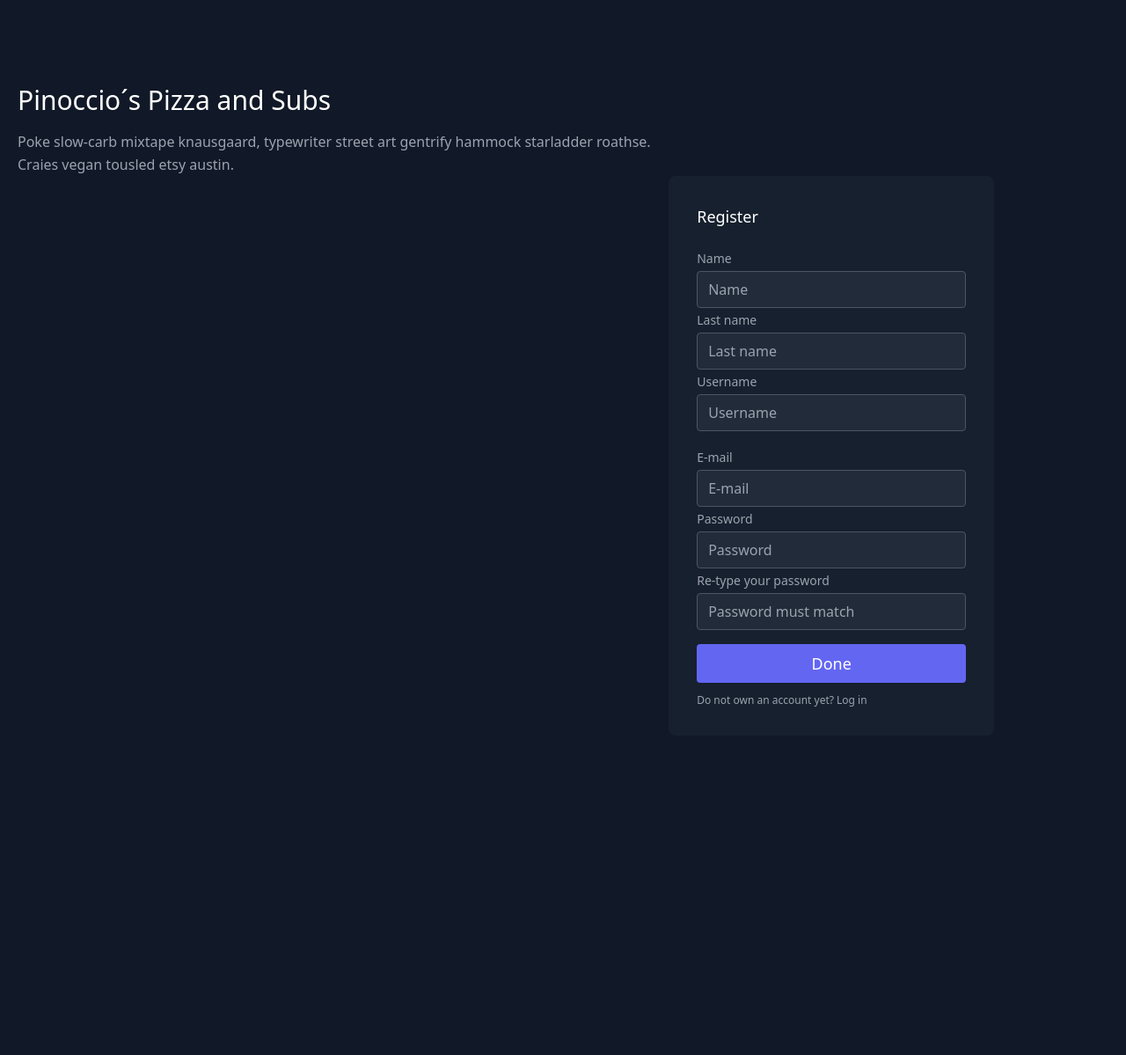
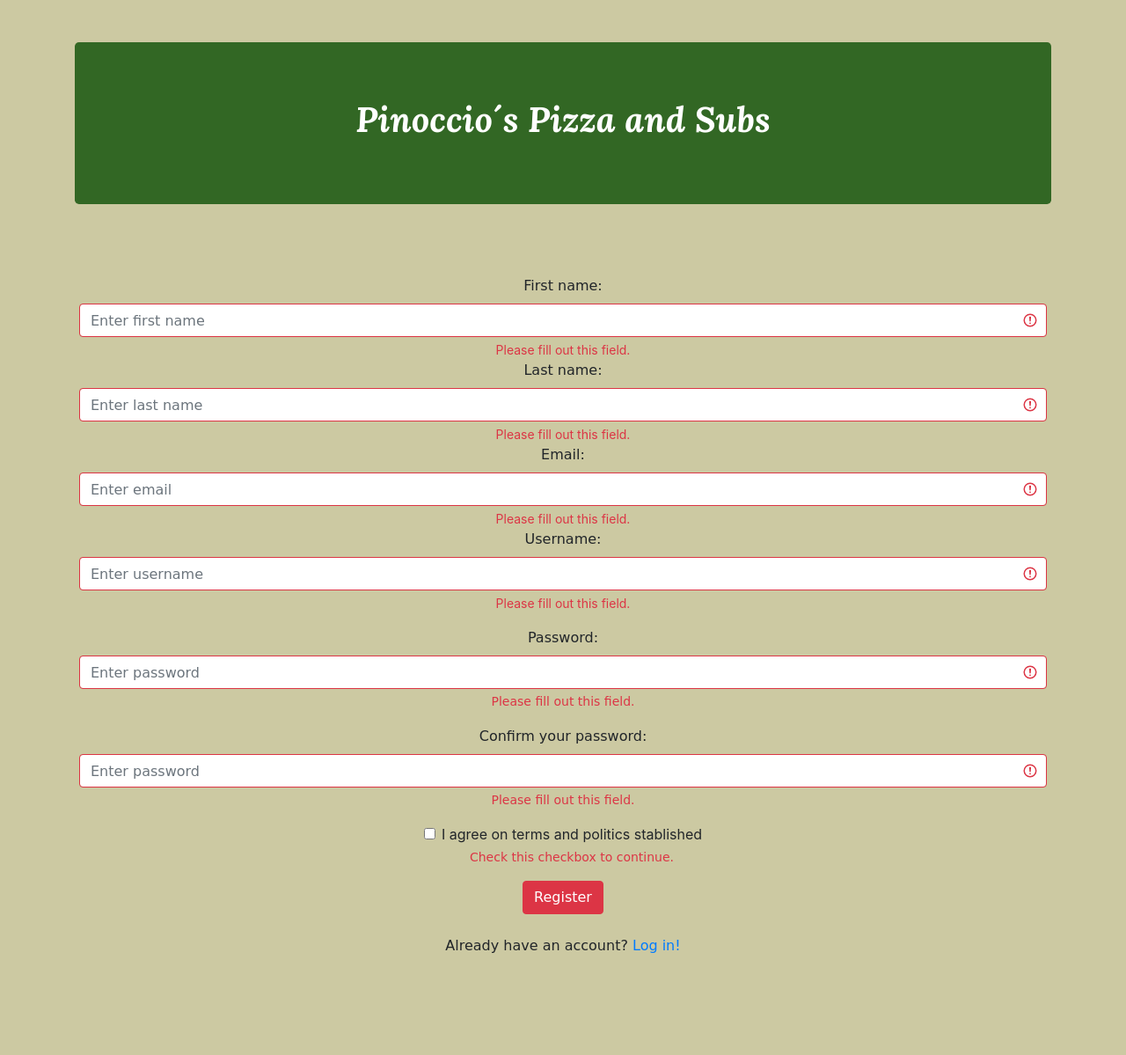
Before and after one commit to today-is-cinthia/cs50w-project3, a Django app: page / in a window 1280 px wide. Shown: the whole page at 88% size. Before the commit the page ends 803 px from the top, so only its background shows below. Run offline with Django 3.2, Linux system fonts and the light colour scheme; some libraries are stand-ins or nearby versions.

Commit message:
arreglado ajax y register

```diff
--- a/orders/templates/orders/register.html
+++ b/orders/templates/orders/register.html
@@ -4,49 +4,83 @@
     <meta charset="UTF-8">
     <meta http-equiv="X-UA-Compatible" content="IE=edge">
     <meta name="viewport" content="width=device-width, initial-scale=1.0">
-    <title>Document</title>
-    <script src="https://cdn.tailwindcss.com"></script>
+    <title>Pinoccio´s Pizza and Subs</title>
+    <link rel="stylesheet" href="https://cdn.jsdelivr.net/npm/bootstrap@4.6.1/dist/css/bootstrap.min.css">
+    <script src="https://cdn.jsdelivr.net/npm/jquery@3.6.0/dist/jquery.slim.min.js"></script>
+    <script src="https://cdn.jsdelivr.net/npm/popper.js@1.16.1/dist/umd/popper.min.js"></script>
+    <script src="https://cdn.jsdelivr.net/npm/bootstrap@4.6.1/dist/js/bootstrap.bundle.min.js"></script>
+    <style>
+      @import url('https://fonts.googleapis.com/css2?family=Lora:ital,wght@1,700&display=swap');
+      </style>
 </head>
 
-<body>
+<body style="background-color:#ccc9a2 ;">
   {% if messages %}
   {% for message in messages %}
+  <header>
+    <div style="font-family: 'Rubik Bubbles', cursive" class="alert alert-succes" role="alert">
       {{message}}
+    </div>
+  </header>
   {% endfor %}
   {% endif %}
-    <section class="text-gray-400 bg-gray-900 body-font">
-        <div class="container px-5 py-24 mx-auto flex flex-wrap items-center">
-          <div class="lg:w-3/5 md:w-1/2 md:pr-16 lg:pr-0 pr-0">
-            <h1 class="title-font font-medium text-3xl text-white">Pinoccio´s Pizza and Subs</h1>
-            <p class="leading-relaxed mt-4">Poke slow-carb mixtape knausgaard, typewriter street art gentrify hammock starladder roathse. Craies vegan tousled etsy austin.</p>
+  <center>
+    <div class="container">
+     <br><br> <div  style="background-color:#326724 ; color: white;"  class="jumbotron">
+        <h1  style="font-family:  'Lora', serif;">Pinoccio´s Pizza and Subs</h1>
       </div>
-          <form action="/" method="post">
+    </div>
+    <form action="/" class="was-validated" method="post">
       {% csrf_token %}
-          <div class="lg:w-2/6 md:w-1/2 bg-gray-800 bg-opacity-50 rounded-lg p-8 flex flex-col md:ml-auto w-full mt-10 md:mt-0">
-            <h2 class="text-white text-lg font-medium title-font mb-5">Register</h2>
-            <div class="relative mb-4">
-              <label for="name" class="leading-7 text-sm text-gray-400">Name</label>
-              <input placeholder="Name" type="text" id="name" name="name" class="w-full bg-gray-600 bg-opacity-20 focus:bg-transparent focus:ring-2 focus:ring-indigo-900 rounded border border-gray-600 focus:border-indigo-500 text-base outline-none text-gray-100 py-1 px-3 leading-8 transition-colors duration-200 ease-in-out">
-              <label for="lname" class="leading-7 text-sm text-gray-400">Last name</label>
-              <input placeholder="Last name" type="text" id="lname" name="lname" class="w-full bg-gray-600 bg-opacity-20 focus:bg-transparent focus:ring-2 focus:ring-indigo-900 rounded border border-gray-600 focus:border-indigo-500 text-base outline-none text-gray-100 py-1 px-3 leading-8 transition-colors duration-200 ease-in-out">
-              <label for="username" class="leading-7 text-sm text-gray-400">Username</label>
-              <input placeholder="Username" type="text" id="username" name="username" class="w-full bg-gray-600 bg-opacity-20 focus:bg-transparent focus:ring-2 focus:ring-indigo-900 rounded border border-gray-600 focus:border-indigo-500 text-base outline-none text-gray-100 py-1 px-3 leading-8 transition-colors duration-200 ease-in-out">
+      <div class="form-group">
+        <br><br>
+        <label style="font-family: 'Rubik Bubbles', cursive" for="uname">First name:</label>
+        <input style="font-family: 'Rubik Bubbles', cursive; width:1100px" type="text" class="form-control" id="name" placeholder="Enter first name" name="name" required>
+        <div class="valid-feedback">Valid.</div>
+        <div class="invalid-feedback">Please fill out this field.</div>
+
+        <label style="font-family: 'Rubik Bubbles', cursive" for="uname">Last name:</label>
+        <input style="font-family: 'Rubik Bubbles', cursive; width:1100px" type="text" class="form-control" id="lname" placeholder="Enter last name" name="lname" required>
+        <div class="valid-feedback">Valid.</div>
+        <div class="invalid-feedback">Please fill out this field.</div>
+
+        <label style="font-family: 'Rubik Bubbles', cursive" for="uname">Email:</label>
+        <input style="font-family: 'Rubik Bubbles', cursive; width:1100px" type="email" class="form-control" id="email" placeholder="Enter email" name="email" required>
+        <div class="valid-feedback">Valid.</div>
+        <div class="invalid-feedback">Please fill out this field.</div>
+
+        <label style="font-family: 'Rubik Bubbles', cursive" for="uname">Username:</label>
+        <input style="font-family: 'Rubik Bubbles', cursive; width:1100px" type="text" class="form-control" id="username" placeholder="Enter username" name="username" required>
+        <div class="valid-feedback">Valid.</div>
+        <div class="invalid-feedback">Please fill out this field.</div>
       </div>
-            <div class="relative mb-4">
-              <label for="email" class="leading-7 text-sm text-gray-400">E-mail</label>
-              <input placeholder="E-mail" type="text" id="email" name="email" class="w-full bg-gray-600 bg-opacity-20 focus:bg-transparent focus:ring-2 focus:ring-indigo-900 rounded border border-gray-600 focus:border-indigo-500 text-base outline-none text-gray-100 py-1 px-3 leading-8 transition-colors duration-200 ease-in-out">
-
-              <label for="pass" class="leading-7 text-sm text-gray-400">Password</label>
-              <input placeholder="Password" type="password" id="password" name="password" class="w-full bg-gray-600 bg-opacity-20 focus:bg-transparent focus:ring-2 focus:ring-indigo-900 rounded border border-gray-600 focus:border-indigo-500 text-base outline-none text-gray-100 py-1 px-3 leading-8 transition-colors duration-200 ease-in-out">
-              <label for="confirm" class="leading-7 text-sm text-gray-400">Re-type your password</label>
-              <input placeholder="Password must match" type="password" id="confirm" name="confirm" class="w-full bg-gray-600 bg-opacity-20 focus:bg-transparent focus:ring-2 focus:ring-indigo-900 rounded border border-gray-600 focus:border-indigo-500 text-base outline-none text-gray-100 py-1 px-3 leading-8 transition-colors duration-200 ease-in-out">
+      <div class="form-group">
+        <label style="font-family: 'Rubik Bubbles', cursive" for="pwd">Password:</label>
+        <input style="font-family: 'Rubik Bubbles', cursive;width:1100px" type="password" class="form-control" id="password" placeholder="Enter password" name="password" required>
+        <div style="font-family: 'Rubik Bubbles', cursive" class="valid-feedback">Valid.</div>
+        <div style="font-family: 'Rubik Bubbles', cursive" class="invalid-feedback">Please fill out this field.</div>
+      </div>
+      <div class="form-group">
+        <label style="font-family: 'Rubik Bubbles', cursive" for="pwd">Confirm your password:</label>
+        <input style="font-family: 'Rubik Bubbles', cursive; width:1100px" type="password" class="form-control" id="confirm" placeholder="Enter password" name="confirm" required>
+        <div style="font-family: 'Rubik Bubbles', cursive" class="valid-feedback">Valid.</div>
+        <div style="font-family: 'Rubik Bubbles', cursive" class="invalid-feedback">Please fill out this field.</div>
 
       </div>
-            <button type="submit" class="text-white bg-indigo-500 border-0 py-2 px-8 focus:outline-none hover:bg-indigo-600 rounded text-lg">Done</button>
-            <p class="text-xs mt-3">Do not own an account yet? <a href="/signin">Log in</a></p>
+      <div class="form-group form-check">
+        <label class="form-check-label">
+          <input style="font-family: 'Rubik Bubbles', cursive" class="form-check-input" type="checkbox" name="remember" required> I agree on terms and politics
+          stablished
+          <div style="font-family: 'Rubik Bubbles', cursive" class="valid-feedback">Valid.</div>
+          <div style="font-family: 'Rubik Bubbles', cursive" class="invalid-feedback">Check this checkbox to continue.</div>
+        </label>
       </div>
+      <button style="font-family: 'Rubik Bubbles', cursive" type="submit" class="btn btn-danger">Register</button><br><br>
+      <p style="font-family: 'Rubik Bubbles', cursive">Already have an account? <a href="/signin">Log in!</a></p><br><br><br><br>
+
+
     </form>
     </div>
-      </section>
+  </center>
 </body>
 </html>
```
Also changed, not shown: orders/templates/orders/home.html (+8 -2 lines), orders/templates/orders/signin.html (+40 -27 lines), db.sqlite3. Lines whose indentation alone changed are shown as unchanged.
